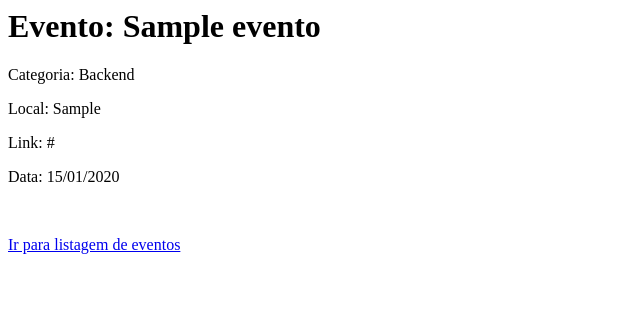
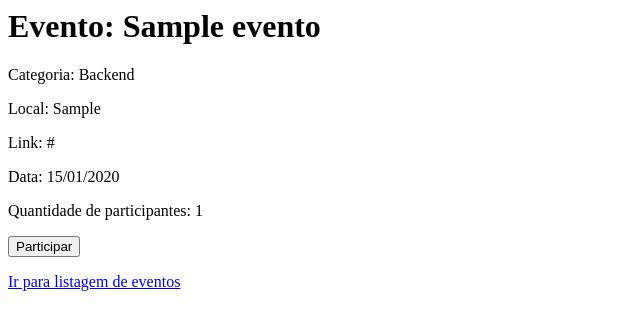
Before and after one commit to codarme/curso-python, a Django app: page /eventos/1/ in a window 1280 px wide. Shown: the top 330 px of the page, without its empty margins (0-640 px from the left). Run offline with Django 4.2, Linux system fonts and the light colour scheme; tables that the repository leaves empty hold one stand-in row (values such as "Sample post").

Commit message:
Participar de evento

```diff
--- a/vamomarcar/agenda/models.py
+++ b/vamomarcar/agenda/models.py
@@ -7,6 +7,7 @@ class Evento(models.Model):
     local = models.CharField(blank=True, max_length=256)
     link = models.URLField(blank=True, max_length=256)
     data = models.DateField(null=True, blank=True)
+    participantes = models.IntegerField(default=0)
 
     def __str__(self) -> str:
         local = self.local or self.link
--- a/vamomarcar/agenda/templates/agenda/exibir_evento.html
+++ b/vamomarcar/agenda/templates/agenda/exibir_evento.html
@@ -4,6 +4,12 @@
     {% if evento.local %}<p>Local: {{ evento.local }}</p>{% endif %}
     {% if evento.link %}<p>Link: {{ evento.link }}</p>{% endif %}
     <p>Data: {% if evento.data %}{{ evento.data | date:"d/m/Y"}}{% else %} a definir.{% endif %}</p>
+    <p>Quantidade de participantes: {{ evento.participantes }}
     <br />
-    <p><a href="{% url 'listar_eventos' %}">Ir para listagem de eventos</p>
+    <form action="{% url 'participar_de_evento' %}" method="post">
+        {% csrf_token %}
+        <input type="hidden" name="evento_id" value="{{ evento.id}}">
+        <input type="submit" value="Participar">
+    </form>
+    <p><a href="{% url 'listar_eventos' %}">Ir para listagem de eventos</a></p>
 <html>
--- a/vamomarcar/agenda/urls.py
+++ b/vamomarcar/agenda/urls.py
@@ -1,8 +1,9 @@
 from django.urls import path
-from .views import exibir_evento, listar_eventos
+from .views import exibir_evento, participar_de_evento, listar_eventos
 
 
 urlpatterns = [
     path('eventos/<int:id>/', exibir_evento, name='exibir_evento'),
     path('eventos/', listar_eventos, name='listar_eventos'),
+    path('participar/', participar_de_evento, name='participar_de_evento')
 ]
--- a/vamomarcar/agenda/views.py
+++ b/vamomarcar/agenda/views.py
@@ -1,6 +1,7 @@
 from datetime import date
-from django.http.response import Http404
-from django.shortcuts import render
+from django.http.response import Http404, HttpResponseRedirect
+from django.shortcuts import get_object_or_404, render
+from django.urls import reverse
 from agenda.models import Evento
 
 
@@ -24,3 +25,16 @@ def listar_eventos(request):
     ).order_by("data")
 
     return render(request, "agenda/listar_eventos.html", context={"eventos": eventos})
+
+def participar_de_evento(request):
+    if request.method == "POST":
+        evento_id = request.POST.get("evento_id")
+        evento = get_object_or_404(Evento, pk=evento_id)
+        evento.participantes += 1
+        evento.save()
+        # É uma boa prática retornar um HttpResponseRedirect após lidar com POST para
+        # evitar operações "duplicadas", por exemplo, se o usuário recarregar a página após
+        # o POST, o Chrome vai enviar um novo POST (pois "recarregar" na verdade é realizar
+        # a última operação bem sucedida).
+        return HttpResponseRedirect(reverse('exibir_evento', args=(evento_id,)))
+        # return render(request, "agenda/exibir_evento.html", context={"evento": evento})
```
Also changed, not shown: vamomarcar/agenda/migrations/0004_evento_participantes.py (added).
